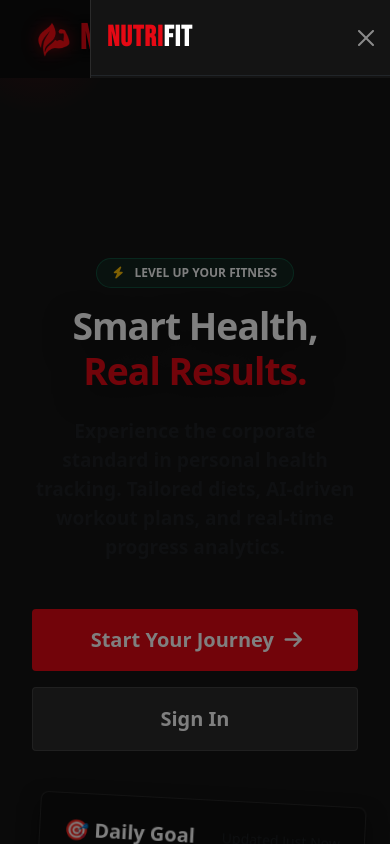
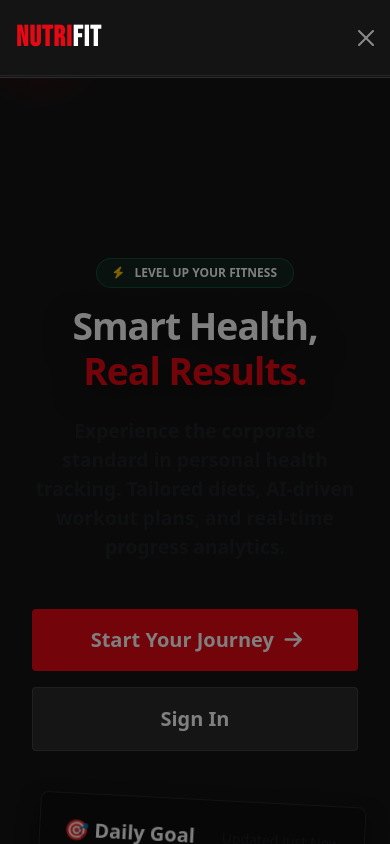
Before and after one commit to hrushi-17/NutriFit, a React (Create React App) app in the folder frontend/nutrifit-ui/: page / in a window 390 px wide. Both pictures are taken after a click on the button 331 px from the left and 38 px from the top of the page. Shown: the top 844 px of the page. Built offline with nearby package versions, Linux system fonts and the light colour scheme; no server answers.

Commit message:
Change mobile offcanvas menu to slide down from top instead of side

```diff
--- a/frontend/nutrifit-ui/src/components/Navbar.js
+++ b/frontend/nutrifit-ui/src/components/Navbar.js
@@ -40,7 +40,7 @@ export default function Navbar() {
         </button>
 
         {/* Offcanvas Mobile/Desktop Menu */}
-        <div className="offcanvas offcanvas-end text-bg-dark" tabIndex="-1" id="netflixOffcanvas" aria-labelledby="netflixOffcanvasLabel" style={{ width: "300px", background: "var(--bg-dark) !important", borderLeft: "1px solid var(--border-light)" }}>
+        <div className="offcanvas offcanvas-top text-bg-dark" tabIndex="-1" id="netflixOffcanvas" aria-labelledby="netflixOffcanvasLabel" style={{ height: "auto", maxHeight: "80vh", background: "var(--bg-dark) !important", borderBottom: "1px solid var(--border-light)" }}>
           <div className="offcanvas-header border-bottom border-dark d-lg-none">
             <h5 className="offcanvas-title fw-bold" id="netflixOffcanvasLabel" style={{ letterSpacing: "1px", fontFamily: "'Bebas Neue', 'Roboto', sans-serif", fontSize: "1.8rem" }}>
               <span style={{ color: "var(--accent-red)" }}>NUTRI</span>FIT
```
